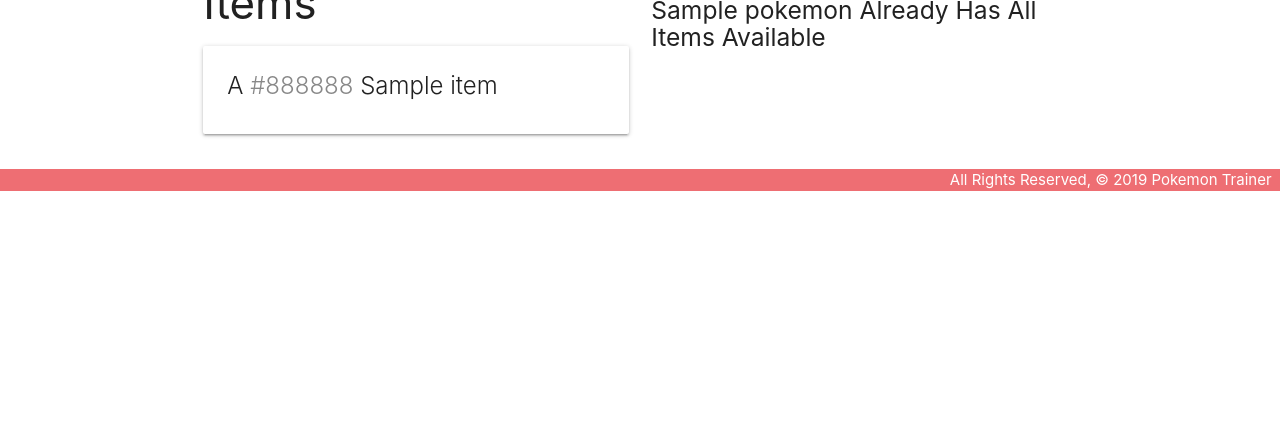
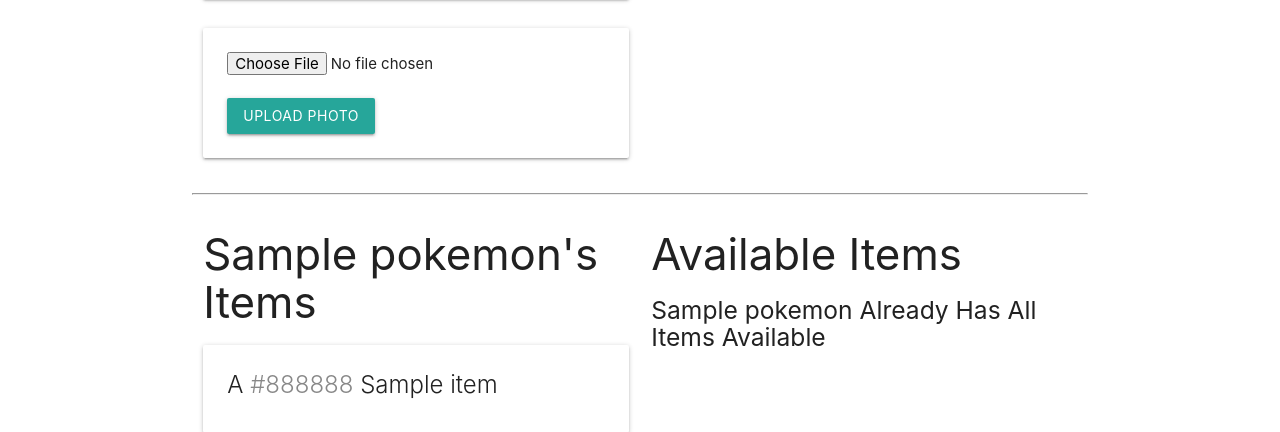
Before and after one commit to jcjv94/pokemoncollector, a Django app: page /pokemons/1/ in a window 1280 px wide. Shown: the part 774-1206 px from the top of the page. Before the commit the page ends 965 px from the top, so only its background shows below. Run offline with Django 3.2, Linux system fonts and the light colour scheme; tables that the repository leaves empty hold one stand-in row (values such as "Sample post").

Commit message:
complete

```diff
--- a/main_app/models.py
+++ b/main_app/models.py
@@ -51,3 +51,11 @@
 
     class Meta:
         ordering = ['-date']
+
+
+class Photo(models.Model):
+    url = models.CharField(max_length=200)
+    cat = models.ForeignKey(Pokemon, on_delete=models.CASCADE)
+
+    def __str__(self):
+        return f"Photo for pokemon_id: {self.pokemon_id} @{self.url}"
--- a/main_app/templates/pokemons/detail.html
+++ b/main_app/templates/pokemons/detail.html
@@ -21,6 +21,21 @@
                 <a href="{% url 'pokemons_delete' pokemon.id %}">Delete</a>
             </div>
         </div>
+
+        <!-- insert photos -->
+        {% for photo in pokemon.photo_set.all %}
+        <img class="responsive-img card-panel" src="{{photo.url}}">
+        {% empty %}
+        <div class="card-panel teal-text center-align">No Photos Uploaded</div>
+        {% endfor %}
+
+        <form action="{% url 'add_photo' pokemon.id %}" enctype="multipart/form-data" method="POST" class="card-panel">
+            {% csrf_token %}
+            <input type="file" name="photo-file">
+            <br><br>
+            <input type="submit" class="btn" value="Upload Photo">
+        </form>
+
     </div>
     <div class="col s6">
         <form action="{% url 'add_battles' pokemon.id %}" method="POST">
--- a/main_app/urls.py
+++ b/main_app/urls.py
@@ -13,6 +13,8 @@
          views.PokemonDelete.as_view(), name='pokemons_delete'),
     path('pokemons/<int:pokemon_id>/add_battles/',
          views.add_battles, name='add_battles'),
+    path('pokemons/<int:pokemon_id>/add_photo/',
+         views.add_photo, name='add_photo'),
     path('pokemons/<int:pokemon_id>/assoc_item/<int:item_id>/',
          views.assoc_item, name='assoc_item'),
     path('items/', views.ItemList.as_view(), name='items_index'),
--- a/main_app/views.py
+++ b/main_app/views.py
@@ -1,8 +1,10 @@
 from django.shortcuts import render, redirect
 from django.views.generic.edit import CreateView, UpdateView, DeleteView
 from django.views.generic import ListView, DetailView
-from .models import Pokemon, Item
+from .models import Pokemon, Item, Photo
 from .forms import BattlesForm
+import uuid
+import boto3
 
 
 # class Pokemon:
@@ -87,7 +89,7 @@
 
 class ItemUpdate(UpdateView):
     model = Item
-    fields = ['name', 'color']
+    fields = ['name', 'color', 'ability']
 
 
 class ItemDelete(DeleteView):
@@ -99,3 +101,21 @@
     # Note that you can pass a toy's id instead of the whole object
     Pokemon.objects.get(id=pokemon_id).items.add(item_id)
     return redirect('detail', pokemon_id=pokemon_id)
+
+
+def add_photo(request, pokemon_id):
+    S3_BASE_URL = 'https://s3-us-west-1.amazonaws.com/'
+    BUCKET = 'pokemoncollectr'
+    photo_file = request.FILES.get('photo-file', None)
+    if photo_file:
+        s3 = boto3.client('s3')
+        key = uuid.uuid4().hex[:6] + \
+            photo_file.name[photo_file.name.rfind('.'):]
+        try:
+            s3.upload_fileobj(photo_file, BUCKET, key)
+            url = f"{S3_BASE_URL}{BUCKET}/{key}"
+            photo = Photo(url=url, pokemon_id=pokemon_id)
+            photo.save()
+        except:
+            print('An Error occurred uploading file to S3')
+    return redirect('detail', pokemon_id=pokemon_id)
```
Also changed, not shown: main_app/migrations/0004_photo.py (added).
